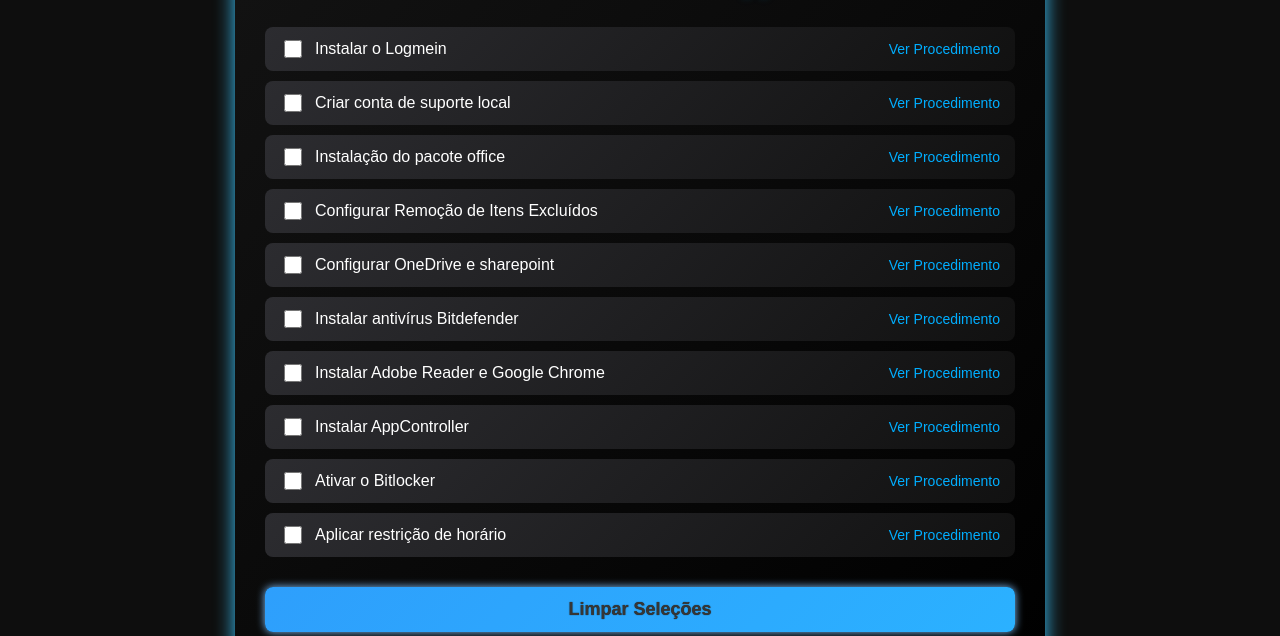
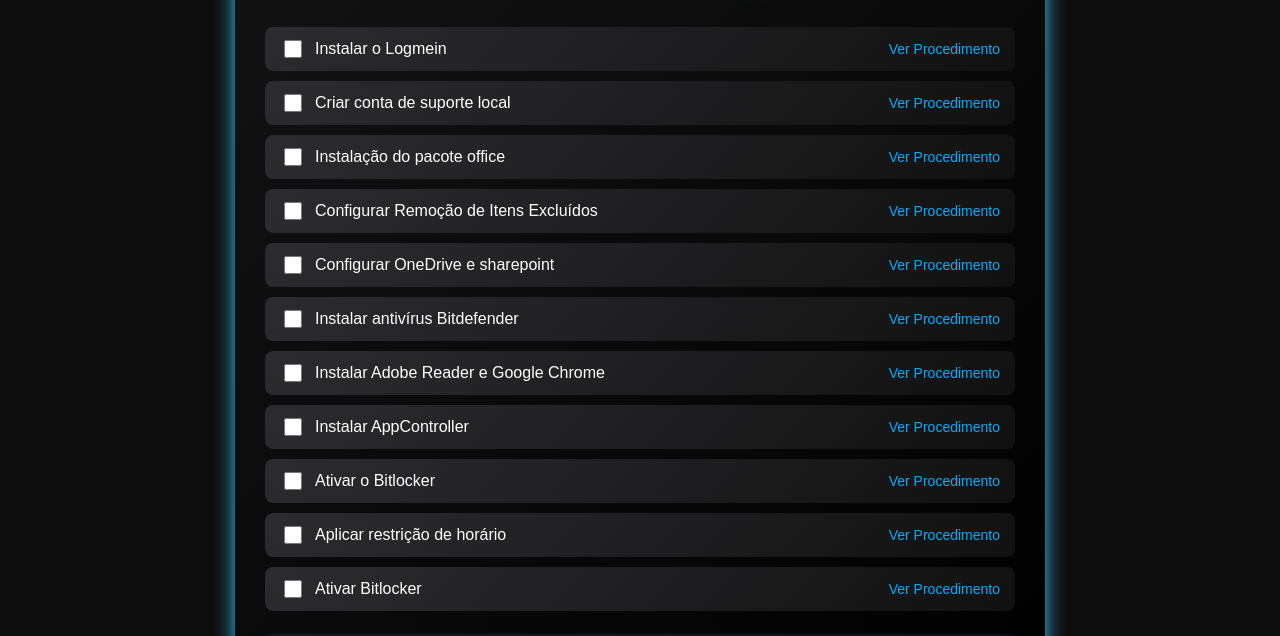
Before and after one commit to MotaVinicius/ProcedimentosGate, a plain HTML site: page InstalacoesPadrao/Procedimento04.html in a window 1280 px wide. Shown: the part 164-800 px from the top of the page. Drawn offline with Linux system fonts and the light colour scheme.

Commit message:
Att Bitlocker Coppi

```diff
--- a/InstalacoesPadrao/Procedimento04.html
+++ b/InstalacoesPadrao/Procedimento04.html
@@ -269,6 +269,13 @@ body::before {
                 </label>
                 <a href="https://gateit.sharepoint.com/:w:/r/sites/COPPI/_layouts/15/Doc.aspx?sourcedoc=%7B85F39D47-5622-40B0-A87F-16246B4EB61B%7D&file=Restri%C3%A7%C3%A3o%20de%20hor%C3%A1rio.docx&action=default&mobileredirect=true" target="_blank">Ver Procedimento</a>
             </div>
+            <div class="checkbox-group">
+                <label>
+                    <input type="checkbox" value="Treinamento inicial">
+                    Ativar Bitlocker
+                </label>
+                <a href="https://gateit.sharepoint.com/:w:/r/sites/Gate/_layouts/15/Doc.aspx?sourcedoc=%7BFA37BE59-3092-4468-B32C-B0EEAAFE8F24%7D&file=Ativa%C3%A7%C3%A3o%20-%20BitLocker.docx&action=default&mobileredirect=true" target="_blank">Ver Procedimento</a>
+            </div>
             <button class="bottom-buton" type="button" onclick="limparCheckboxes()">Limpar Seleções</button>
         </form>
     </div>
```
